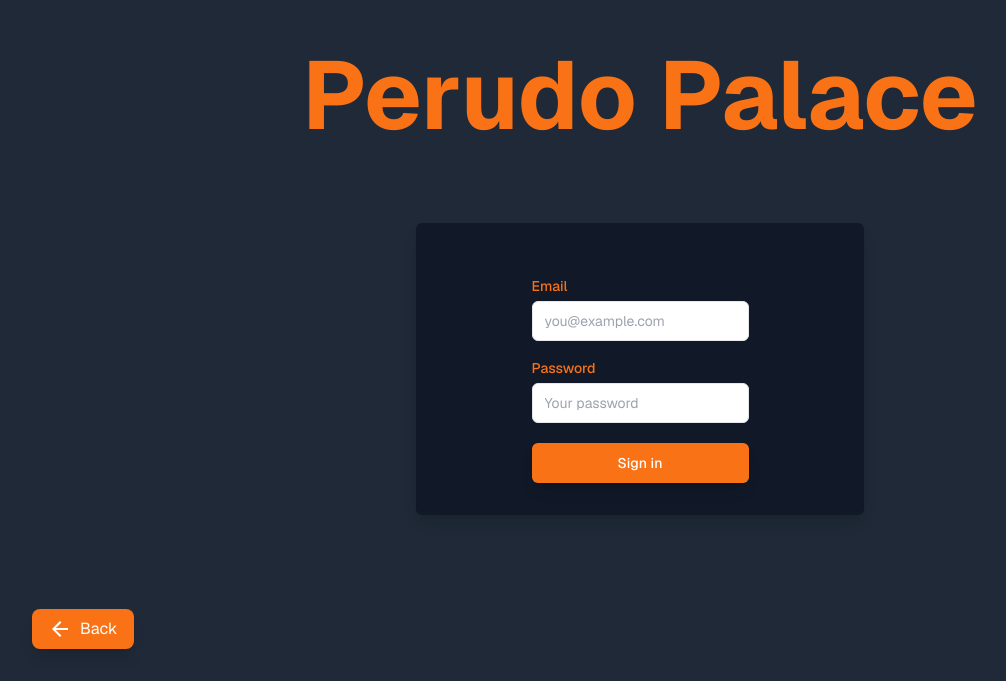
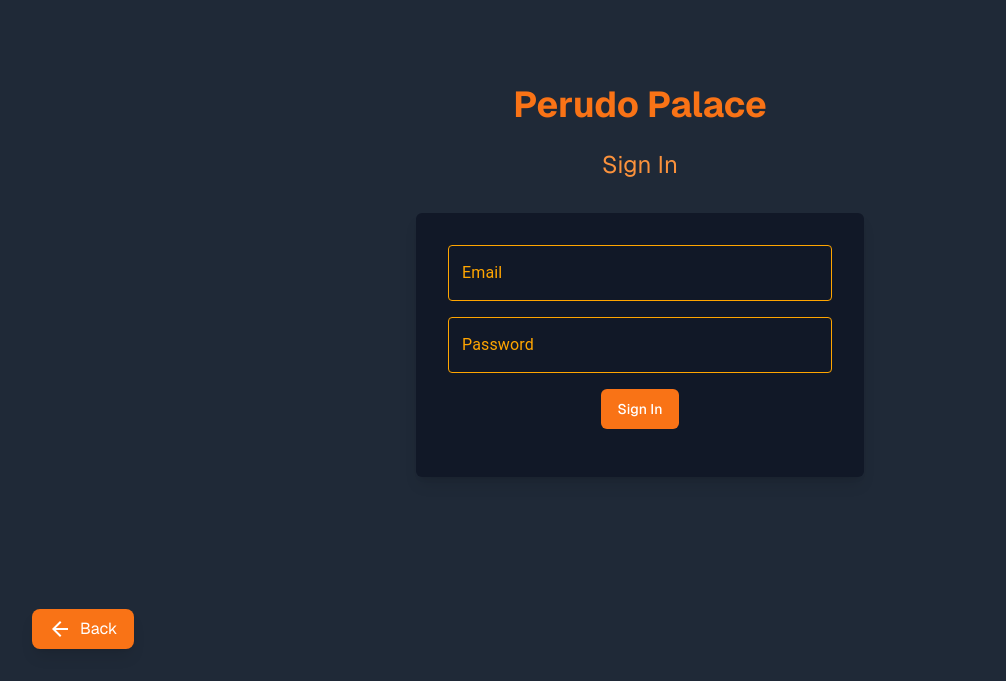
Before and after one commit to rakenduste-programmeerimine-2024/perudo-palace, a Next.js app: page /sign-in in a window 1280 px wide. Shown: the part 119-800 px from the top of the page, without its empty margins (0-1006 px from the left). Built offline with nearby package versions, Linux system fonts and the light colour scheme.

Commit message:
add new TextField
lisatud uus TextField mis oleks visuaalselt samasugused nagu teistel lehtedel.

```diff
--- a/components/pages/sign-in.tsx
+++ b/components/pages/sign-in.tsx
@@ -1,50 +1,77 @@
 import { signInAction } from "@/app/actions";
 import { FormMessage, Message } from "@/components/form-message";
 import { SubmitButton } from "@/components/submit-button";
-import { Input } from "@/components/ui/input";
-import { Label } from "@/components/ui/label";
+import { TextField } from "@mui/material";
 import BackButton from "@/components/buttons/back-button";
+import { MuiThemeProvider } from "../MuiThemeProvider";
 
 export default async function LoginPage(props: { searchParams: Promise<Message> }) {
   const searchParams = await props.searchParams;
+
   return (
-    <div className="min-h-screen w-screen bg-gray-800 flex flex-col items-center justify-center">
-      {/* Pealkiri */}
-      <div className="flex flex-col items-center justify-start">
-        <h1 className="text-8xl font-bold mt-0 text-orange-500 whitespace-nowrap">
+    <MuiThemeProvider>
+      <div className="flex flex-col items-center justify-center min-h-screen bg-gray-800">
+        {/* Pealkirjad */}
+        <div className="flex flex-col items-center justify-center mt-0">
+          <h1 className="text-4xl font-bold mb-6 text-center text-orange-500">
             Perudo Palace
           </h1>
+          <h2 className="text-2xl mb-8 text-center text-orange-400">Sign In</h2>
         </div>
+
         {/* Vorm */}
-      <form className="flex flex-col items-center justify-start mt-20 w-full max-w-md space-y-4 bg-gray-900 p-6 rounded-md shadow-lg">
-        <div className="flex flex-col gap-2 [&>input]:mb-3 mt-8">
-          <Label htmlFor="email" className="text-orange-500">
-            Email
-          </Label>
-          <Input name="email" placeholder="you@example.com" required />
-          <div className="flex justify-between items-center">
-            <Label htmlFor="password" className="text-orange-500">
-              Password
-            </Label>
-          </div>
-          <Input
+        <form className="flex flex-col items-center justify-center w-full max-w-md space-y-4 bg-gray-900 p-8 rounded-md shadow-lg">
+          <TextField
+            label="Email"
+            type="email"
+            variant="outlined"
+            fullWidth
+            className="rounded-md text-orange-500 border-2 border-orange-500"
+            InputLabelProps={{
+              style: { color: "#FFA500" }, // Label värv
+            }}
+            InputProps={{
+              classes: {
+                notchedOutline: "border-orange-500 focus:border-orange-600",
+              },
+              style: {
+                color: "#FFA500", // Sisestatud teksti värv
+              },
+            }}
+          />
+          <TextField
+            label="Password"
             type="password"
-            name="password"
-            placeholder="Your password"
-            required
+            variant="outlined"
+            fullWidth
+            className="rounded-md text-orange-500 border-2 border-orange-500"
+            InputLabelProps={{
+              style: { color: "#FFA500" }, // Label värv
+            }}
+            InputProps={{
+              classes: {
+                notchedOutline: "border-orange-500 focus:border-orange-600",
+              },
+              style: {
+                color: "#FFA500", // Sisestatud teksti värv
+              },
+            }}
           />
           <SubmitButton
-            className="bg-orange-500 hover:bg-orange-600 text-white shadow-lg"
+            className="mt-4 bg-orange-500 text-white hover:bg-orange-600"
             pendingText="Signing In..."
             formAction={signInAction}
           >
-            Sign in
+            Sign In
           </SubmitButton>
+          <div className="text-red-500">
           <FormMessage message={searchParams} />
         </div>
         </form>
+
         {/* Tagasi nupp */}
         <BackButton href="/" />
       </div>
+    </MuiThemeProvider>
   );
 }
```
Also changed, not shown: app/(auth-pages)/sign-up/page.tsx (+31 -21 lines). Lines whose indentation alone changed are shown as unchanged.
